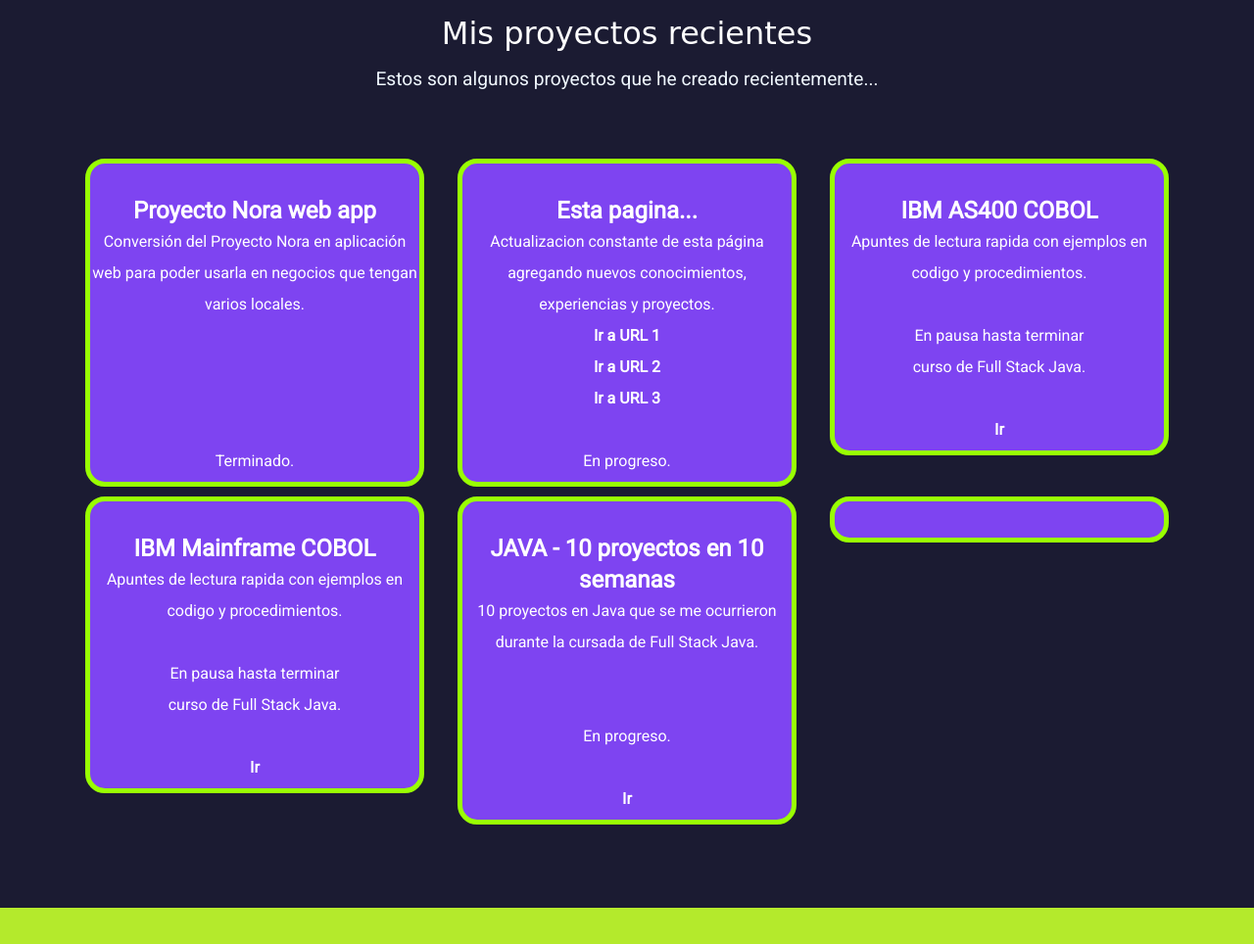
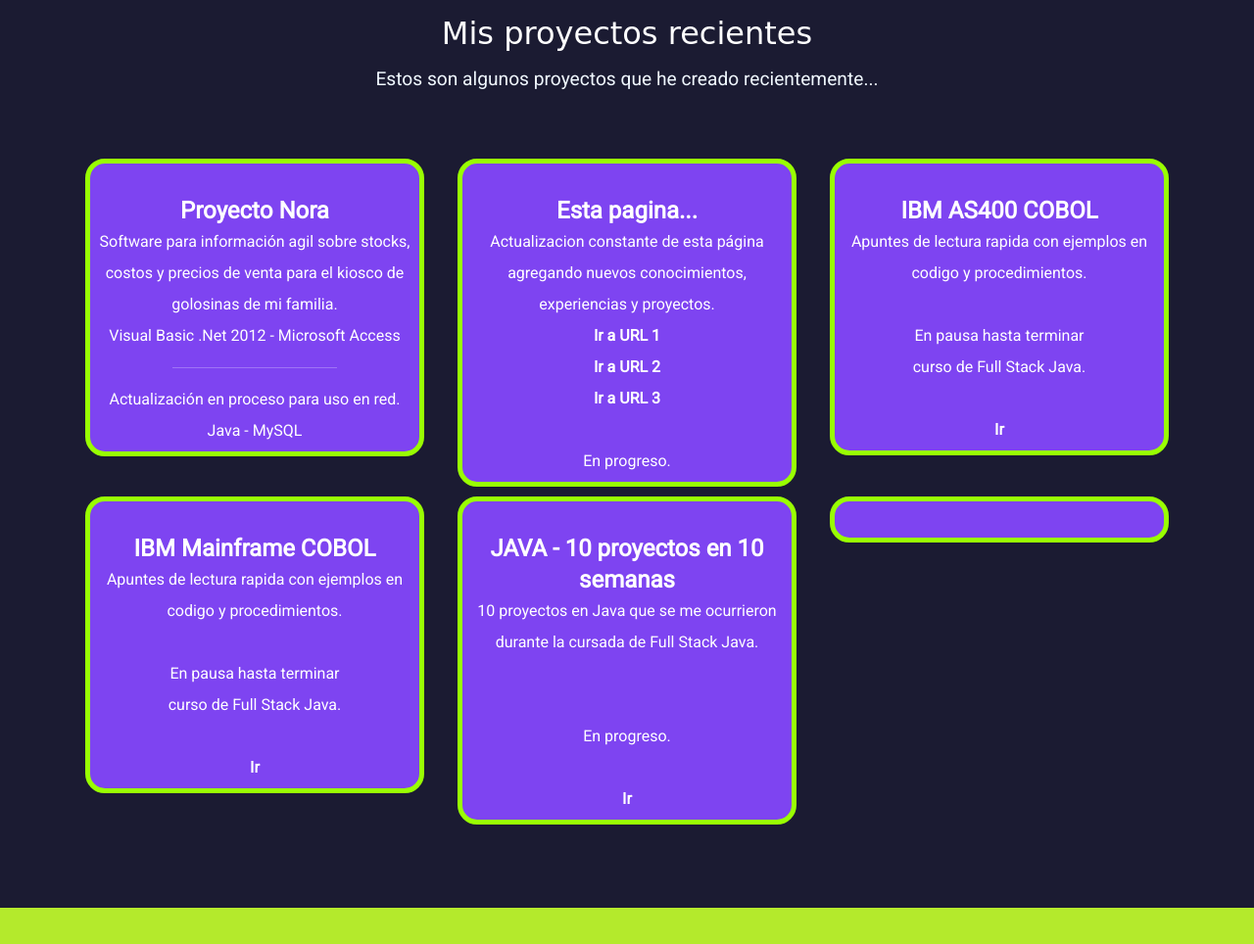
Before and after one commit to MarceloGarassino/Portfolio, a plain HTML site: page index.html in a window 1280 px wide. Shown: the part 2246-3210 px from the top of the page at 98% size. Drawn offline with nearby package versions, Linux system fonts and the light colour scheme; files whose address does not match are found by name; a web font is replaced by a local one.

Commit message:
2024-08-18 - 001

```diff
--- a/index.html
+++ b/index.html
@@ -203,9 +203,12 @@
                 <div class="col-12 col-md-6 col-lg-4">
                     <div class="proyecto"
                         style="background-color: #7e44f1; color:white; border: 5px solid; border-color: rgb(153, 255, 1); border-radius: 20px; ">
-                        <p style="font-size: 24px; font-weight: bold;"><br>Proyecto Nora web app</p>
-                        <a>Conversión del Proyecto Nora en aplicación web para poder usarla en negocios que tengan
-                            varios locales.<br> <!-- En progreso. --><br><br><br><br>Terminado.<br></a>
+                        <p style="font-size: 24px; font-weight: bold;"><br>Proyecto Nora</p>
+                        <a>Software para información agil sobre stocks, costos y precios de venta para el kiosco de golosinas de mi familia.
+                        <br>Visual Basic .Net 2012 - Microsoft Access <!-- En progreso. --><br><hr>
+                        Actualización en proceso para uso en red.<br>
+                        Java - MySQL
+                        <!-- <br>Terminado. --></a>
                         <div class="proyecto">
                             <div class="overlay">
                             </div>
```
Also changed, not shown: 1 other file.
